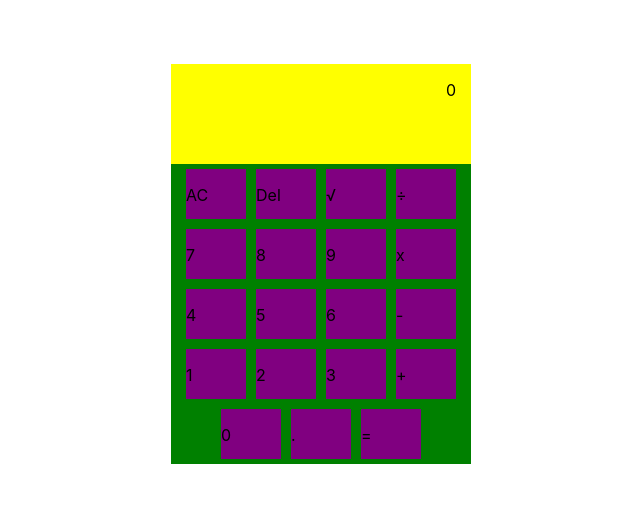
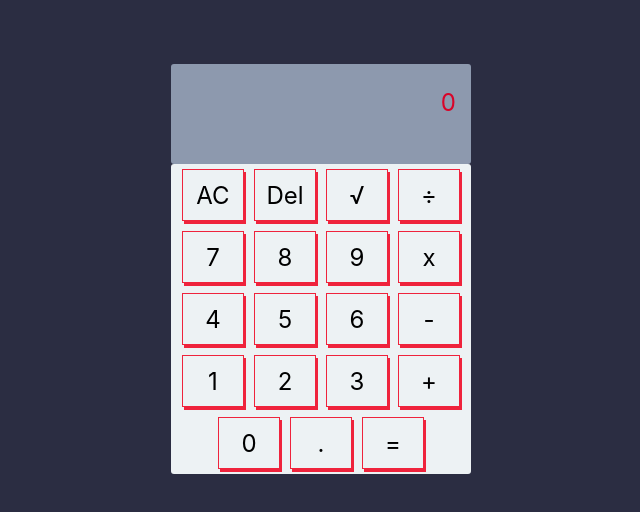
Before and after one commit to riisaparker/calculator, a React (Create React App) app: page / in a window 1280 px wide. Shown: the top 512 px of the page, without its empty margins (319-959 px from the left). Built offline with nearby package versions, Linux system fonts and the light colour scheme; the HTML template or start-up script is replaced by a standard one.

Commit message:
Style changes

```diff
--- a/src/App.css
+++ b/src/App.css
@@ -1,4 +1,12 @@
 /*  -------- BODY ------------- */
+
+body{
+  background-color: #2b2d42;
+}
+
+p{
+  font-size: 1.5rem;
+}
 
 .app{
   align-items: center;
@@ -9,7 +17,7 @@
 
 .calculator{
   align-items: center;
-  background-color: red;
+  border-radius: 3px;
   display: flex;
   flex-direction: column;
   justify-content: center;
@@ -24,7 +32,8 @@
 
 .buttons-array{
   align-items: center;
-  background-color: green;
+  background-color: #edf2f4;
+  border-radius: 3px;
   display: flex;
   flex-direction: row;
   flex-wrap: wrap;
@@ -33,19 +42,29 @@
 }
 
 .button-number{
-  background-color: purple;
+  border: 0.5px solid #ef233c;
+  box-shadow: 2px 3px #ef233c;
+  display: flex;
+  justify-content: center;
+  align-items: center;
   height: 50px;
   margin: 5px ;
   width: 60px;
 }
 
+.button-number:hover{
+  background-color: #2b2d42;
+  color: #d90429;
+  cursor: pointer;
+}
 
 
 /*  -------- DISPLAY ------------- */
 
 .display{
-  background-color: yellow;
+  background-color: #8d99ae;
   min-height: 100px;
+  border-radius: 3px;
   width: 300px;
 }
 
@@ -58,4 +77,5 @@
   display: block;
   padding-right: 5%;
   text-align: right;
+  color: #d90429;
 }
--- a/src/App.js
+++ b/src/App.js
@@ -49,13 +49,14 @@ function App() {
 
 
 
-    // Do the calcualtion when the expression changes
+    // Do the calcualtion when sqrt is pressed
     useEffect(() => {
       async function getSqrt(){
         try{
           const expressionJoin = buttonsPressed.join('')
           let mathAnswer = sqrt(expressionJoin)
           setAnswer(mathAnswer)
+          setNewCalc(true)
         }
         // Catch any errors
         catch (err){
```
